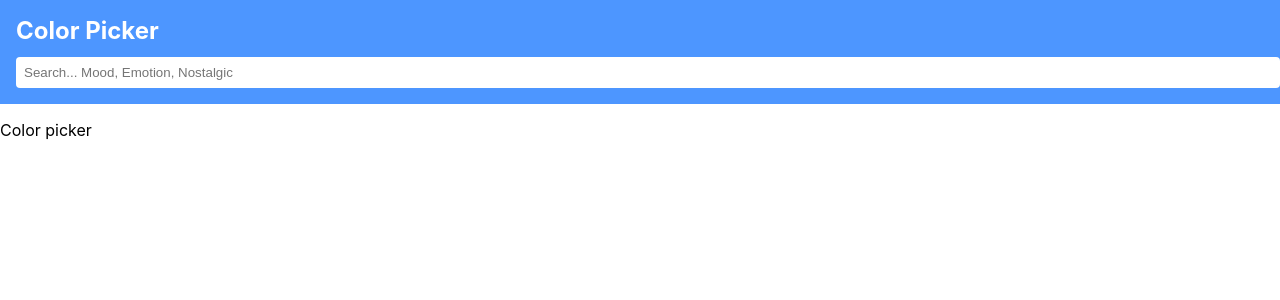
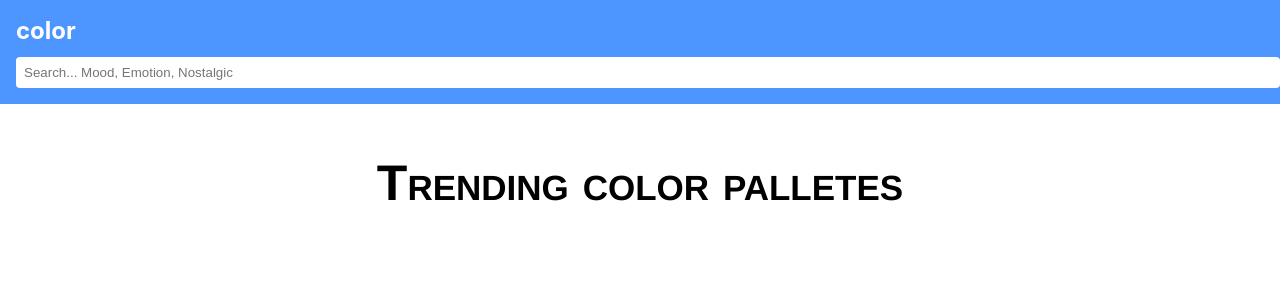
Before and after one commit to sonalichaudhary884/Color-Picker, a React (Create React App) app: page / in a window 1280 px wide. Shown: the top 300 px of the page. Built offline with nearby package versions, Linux system fonts and the light colour scheme.

Commit message:
change fonts

```diff
--- a/src/App.js
+++ b/src/App.js
@@ -6,7 +6,7 @@ function App() {
     <div>
       <Header />
       <main>
-        <p>Color picker</p>
+        <p> Trending color palletes</p>
       </main>
     </div>
   );
--- a/src/Header.css
+++ b/src/Header.css
@@ -19,3 +19,11 @@
   border-radius: 4px;
   border: none;
 }
+
+p {
+  font-size: 50px;
+  font-weight: 800;
+  font-family: "Franklin Gothic Medium", "Arial Narrow", Arial, sans-serif;
+  font-variant: small-caps;
+  text-align: center;
+}
--- a/src/Header.js
+++ b/src/Header.js
@@ -4,7 +4,7 @@ import "./Header.css"; // import CSS file
 function Header() {
   return (
     <div className="header">
-      <div className="site-name">Color Picker </div>
+      <div className="site-name"> color </div>
       <div className="search-bar">
         <input type="text" placeholder="Search... Mood, Emotion, Nostalgic" />
       </div>
```
